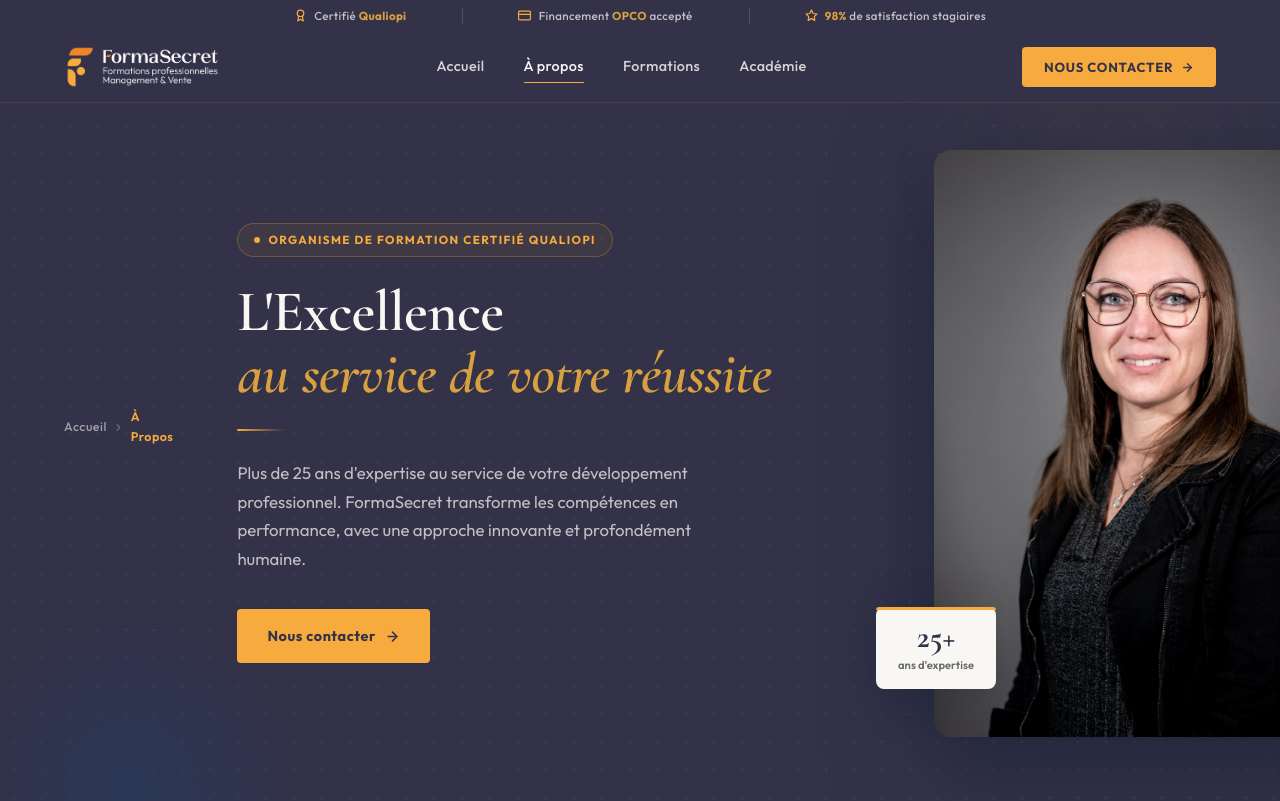
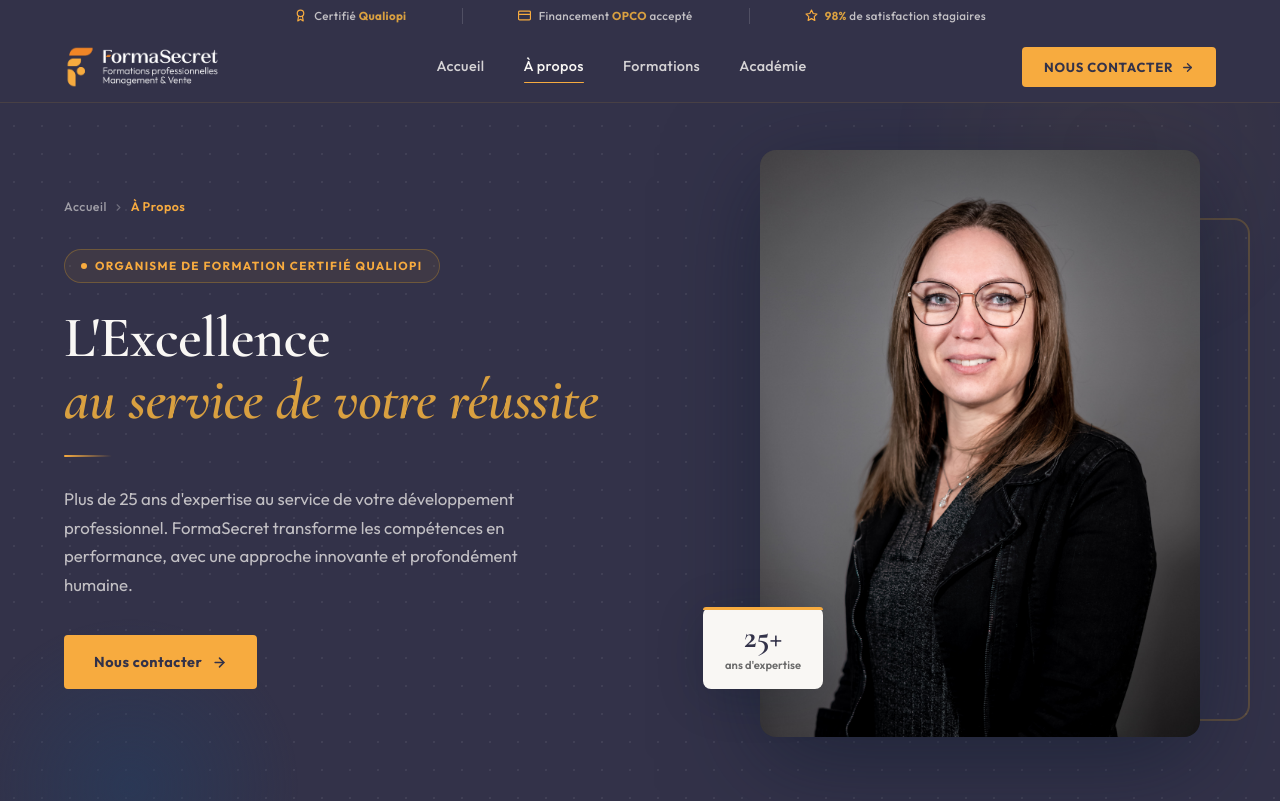
Before and after one commit to mohamed-elbermil/format-secret, a React (Vite) app in the folder react-app/: page /a-propos in a window 1280 px wide. Shown: the top 801 px of the page. Built offline with nearby package versions, Linux system fonts and the light colour scheme.

Commit message:
update arian file

```diff
--- a/react-app/src/pages/AProposPage.jsx
+++ b/react-app/src/pages/AProposPage.jsx
@@ -67,10 +67,9 @@ export default function AProposPage() {
         </div>
 
         <div className="ap-hero__inner container">
-          <Breadcrumb items={[{ label: "Accueil", href: "/" }, { label: "À Propos" }]} />
-
           {/* Texte */}
           <div className="ap-hero__text">
+            <Breadcrumb items={[{ label: "Accueil", href: "/" }, { label: "À Propos" }]} />
             <p className="ap-hero__eyebrow">
               <span className="ap-hero__eyebrow-dot" aria-hidden="true" />
               Organisme de formation certifié Qualiopi
--- a/react-app/src/pages/AcademiePage.jsx
+++ b/react-app/src/pages/AcademiePage.jsx
@@ -117,10 +117,9 @@ export default function AcademiePage() {
         </div>
 
         <div className="acad-hero__inner container">
-          <Breadcrumb items={[{ label: "Accueil", href: "/" }, { label: "Académie" }]} />
-
           {/* Texte */}
           <div className="acad-hero__text">
+            <Breadcrumb items={[{ label: "Accueil", href: "/" }, { label: "Académie" }]} />
             <p className="acad-hero__eyebrow">
               <span className="acad-hero__eyebrow-dot" aria-hidden="true" />
               Organisme de formation certifié Qualiopi
```
